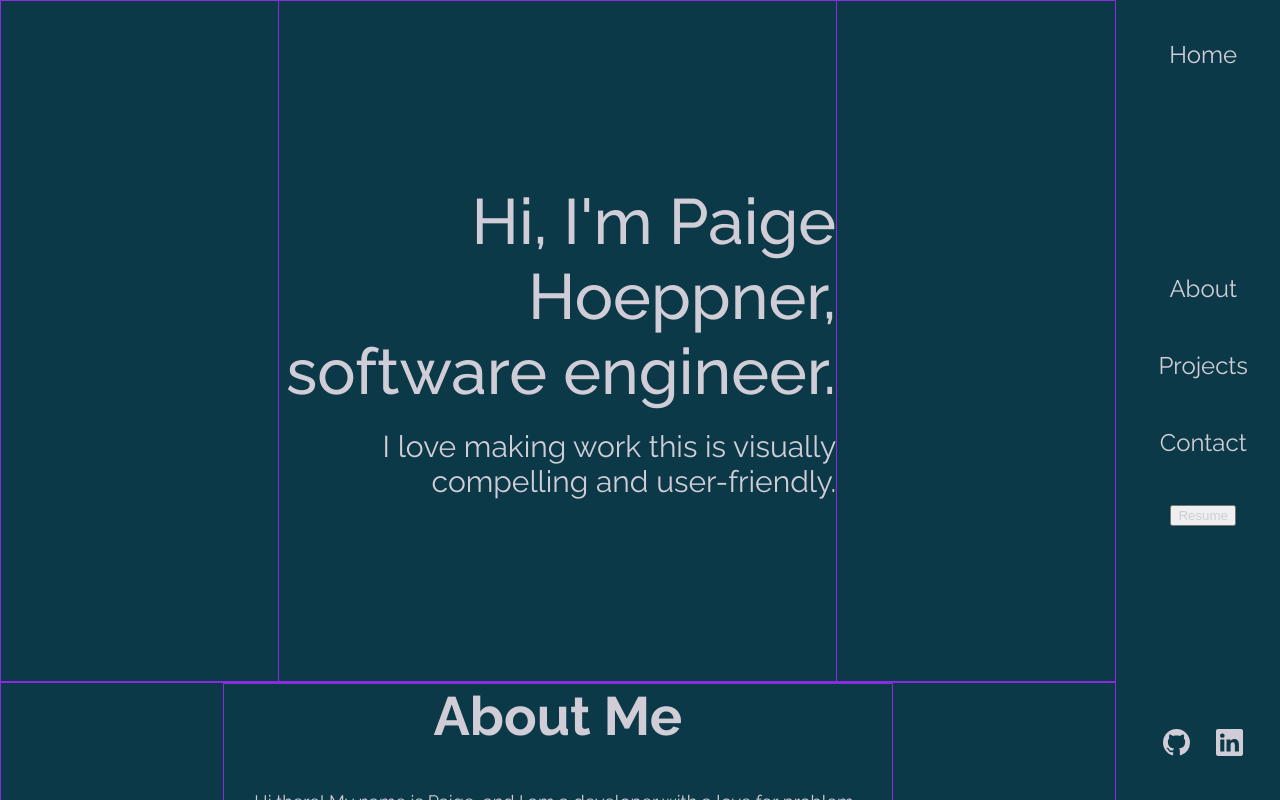
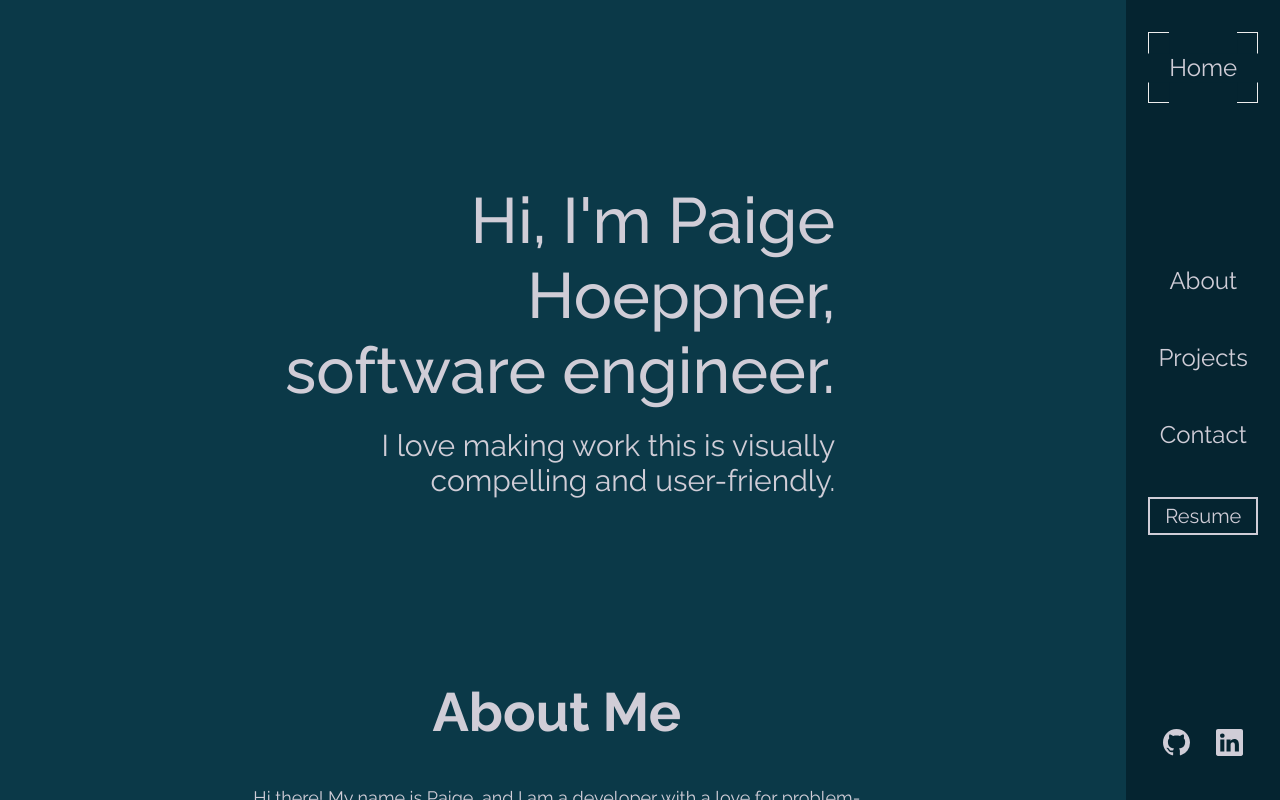
Before and after one commit to thepaiger/portfolio, a React (Create React App) app in the folder client/: page / in a window 1280 px wide. Shown: the top 800 px of the page. Built offline with nearby package versions, Linux system fonts and the light colour scheme.

Commit message:
nav styled, hovers & corners added

```diff
--- a/client/src/layout/Layout.css
+++ b/client/src/layout/Layout.css
@@ -7,6 +7,8 @@ nav {
   width: 12vw;
   height: 100%;
   position: fixed;
+  /* background-color: rgba(0, 0, 0, 0.338); */
+  background-color: #052430;
 }
 
 .section-links {
@@ -18,10 +20,64 @@ nav {
   position: fixed;
 }
 
-.home-link {
+/* .home-link {
   margin: 5vh 0 0 0;
   font-size: 24px;
   z-index: 2;
+} */
+
+/* BORDER CORNER TEST 2 */
+
+.border-corner {
+  position: relative;
+  display: inline-block;
+  width: auto;
+  margin: 4vh 0 0 0;
+  padding: 20px;
+  border: 1px solid #eee;
+}
+
+.border-corner::before,
+.border-corner::after {
+  content: "";
+  position: absolute;
+  background: #052430;
+}
+
+.border-corner::before {
+  /* width: calc(100% + 50px + 2px - 120px); */
+  width: calc(100% - 40px);
+  height: calc(100% + 2px);
+  top: -1px;
+  left: 50%;
+  transform: translateX(-50%);
+  z-index: 1;
+}
+
+.border-corner::after {
+  /* height: calc(100% + 50px + 2px - 120px); */
+  height: calc(100% - 40px);
+  width: calc(100% + 2px);
+  left: -1px;
+  top: 50%;
+  transform: translateY(-50%);
+  z-index: 1;
+}
+
+.home-link {
+  position: relative;
+  display: block;
+  margin: 0;
+  padding: 0;
+  font-size: 24px;
+  z-index: 5;
+}
+
+.border-corner:hover,
+.border-corner:hover > .home-link {
+  border-color: #f7df1e;
+  color: #f7df1e;
+  transition: 0.3s ease-out all;
 }
 
 .nav-link {
@@ -40,6 +96,35 @@ nav {
   margin: 0 2vw 0 0;
 }
 
+.section-links:hover,
+.nav-link:hover {
+  color: #f7df1e;
+  transition: 0.3s ease-out all;
+}
+
+.github-logo svg:hover,
+.linkedin-logo svg:hover {
+  fill: #f7df1e;
+  transition: 0.3s ease-out all;
+}
+
+.resume-btn-nav {
+  font-family: "Raleway", -apple-system, BlinkMacSystemFont, "Segoe UI",
+    "Roboto", sans-serif;
+  font-size: 20px;
+  background-color: #052430;
+  color: #d0cdd7;
+  border: solid 2px #d0cdd7;
+  margin: 0;
+  padding: 5px 15px;
+}
+
+.resume-btn-nav:hover {
+  color: #f7df1e;
+  border: solid 2px #f7df1e;
+  transition: 0.3s ease-out all;
+}
+
 main {
   width: 87vw;
 }
--- a/client/src/layout/Layout.jsx
+++ b/client/src/layout/Layout.jsx
@@ -5,15 +5,29 @@ import { NavHashLink } from "react-router-hash-link";
 import "./Layout.css";
 
 // Assets
-import githubLogo from "../assets/graphics/github.svg";
-import linkedinLogo from "../assets/graphics/linkedin.svg";
 import resumePdf from "../assets/resume/paige-hoeppner-resume.pdf";
+
+// Services
+import { logos } from "../services/logos"
+
 
 export default function Layout({ children }) {
   return (
     <div className="layout">
       <nav>
-        <NavHashLink
+        <div className="border-corner">
+          <NavHashLink
+            className="home-link"
+            smooth
+            to="#top"
+            activeClassName="selected"
+          // activeStyle={{ color: "red" }}
+          >
+            Home
+          </NavHashLink>
+        </div>
+
+        {/* <NavHashLink
           className="home-link"
           smooth
           to="#top"
@@ -21,7 +35,7 @@ export default function Layout({ children }) {
         // activeStyle={{ color: "red" }}
         >
           Home
-        </NavHashLink>
+        </NavHashLink> */}
         <div className="section-links">
           <NavHashLink
             className="nav-link"
@@ -50,15 +64,9 @@ export default function Layout({ children }) {
           >
             Contact
           </NavHashLink>
-          <button>
-            <a
-              href={resumePdf}
-              target="_blank"
-              rel="noopener noreferrer"
-            >
-              Resume
-            </a>
-          </button>
+          <a href={resumePdf} target="_blank" rel="noopener noreferrer">
+            <button className="resume-btn-nav">Resume</button>
+          </a>
         </div>
         <div className="logo-links">
           <a
@@ -67,7 +75,7 @@ export default function Layout({ children }) {
             target="_blank"
             rel="noopener noreferrer"
           >
-            <img src={githubLogo} alt="Github Logo" />
+            {logos[0].svg}
           </a>
           <a
             className="linkedin-logo"
@@ -75,7 +83,7 @@ export default function Layout({ children }) {
             target="_blank"
             rel="noopener noreferrer"
           >
-            <img src={linkedinLogo} alt="LinkedIn Logo" />
+            {logos[1].svg}
           </a>
         </div>
       </nav>
--- a/client/src/screens/About/About.css
+++ b/client/src/screens/About/About.css
@@ -4,7 +4,6 @@
   align-items: center;
   width: 100%;
   height: fit-content;
-  border: solid 1px blueviolet;
 }
 
 .about-container {
@@ -14,7 +13,6 @@
   align-items: center;
   width: 60%;
   height: 100%;
-  border: solid 1px blueviolet;
 }
 
 .section-heading {
@@ -41,7 +39,6 @@
   align-items: center;
   width: 80px;
   height: 80px;
-  border: solid 1px blueviolet;
   border-radius: 7px;
   background-color: #f4f4f9;
   padding: 5px;
--- a/client/src/screens/About/About.jsx
+++ b/client/src/screens/About/About.jsx
@@ -31,7 +31,7 @@ export default function About() {
           ))}
         </section>
         <a href={resumePdf} target="_blank" rel="noopener noreferrer">
-          <button>Resume</button>
+          <button className="resume-btn">Resume</button>
         </a>
       </div>
     </section>
--- a/client/src/screens/Contact/Contact.css
+++ b/client/src/screens/Contact/Contact.css
@@ -5,13 +5,11 @@
   align-items: center;
   width: 100%;
   height: fit-content;
-  border: solid 1px blueviolet;
 }
 
 .contact-container {
   width: 50%;
   height: fit-content;
-  border: solid 1px blueviolet;
 }
 
 .contact-form {
--- a/client/src/screens/Home/Home.css
+++ b/client/src/screens/Home/Home.css
@@ -5,7 +5,7 @@
   width: 100%;
   height: 85vh;
   min-height: 85vh;
-  border: solid 1px blueviolet;
+  /* background-image: url("../../assets/images/ilya-mirnyy-background.jpg"); */
 }
 
 .intro-container {
@@ -15,7 +15,6 @@
   align-items: flex-end;
   width: 50%;
   height: 100%;
-  border: solid 1px blueviolet;
   text-align: end;
 }
 
--- a/client/src/screens/Projects/Projects.css
+++ b/client/src/screens/Projects/Projects.css
@@ -5,7 +5,6 @@
   align-items: center;
   width: 100%;
   height: fit-content;
-  border: solid 1px blueviolet;
 }
 
 .projects-container {
@@ -14,7 +13,6 @@
   justify-content: center;
   align-items: center;
   width: 65vw;
-  border: solid 1px blueviolet;
 }
 
 .project {
--- /dev/null
+++ b/client/src/services/logos.js
@@ -0,0 +1,36 @@
+export const logos = [
+  {
+    name: "Github",
+    svg: (
+      <svg
+        width="27"
+        height="27"
+        fill="#d0cdd7"
+        viewBox="0 0 16 16"
+        role="img"
+        xmlns="http://www.w3.org/2000/svg"
+      >
+        <title>Github</title>
+        <path d="M8 0C3.58 0 0 3.58 0 8c0 3.54 2.29 6.53 5.47 7.59.4.07.55-.17.55-.38 0-.19-.01-.82-.01-1.49-2.01.37-2.53-.49-2.69-.94-.09-.23-.48-.94-.82-1.13-.28-.15-.68-.52-.01-.53.63-.01 1.08.58 1.23.82.72 1.21 1.87.87 2.33.66.07-.52.28-.87.51-1.07-1.78-.2-3.64-.89-3.64-3.95 0-.87.31-1.59.82-2.15-.08-.2-.36-1.02.08-2.12 0 0 .67-.21 2.2.82.64-.18 1.32-.27 2-.27.68 0 1.36.09 2 .27 1.53-1.04 2.2-.82 2.2-.82.44 1.1.16 1.92.08 2.12.51.56.82 1.27.82 2.15 0 3.07-1.87 3.75-3.65 3.95.29.25.54.73.54 1.48 0 1.07-.01 1.93-.01 2.2 0 .21.15.46.55.38A8.012 8.012 0 0 0 16 8c0-4.42-3.58-8-8-8z" />
+      </svg>
+    ),
+    color: "#d0cdd7",
+  },
+  {
+    name: "LinkedIn",
+    svg: (
+      <svg
+        width="27"
+        height="27"
+        fill="#d0cdd7"
+        viewBox="0 0 16 16"
+        role="img"
+        xmlns="http://www.w3.org/2000/svg"
+      >
+        <title>LinkedIn</title>
+        <path d="M0 1.146C0 .513.526 0 1.175 0h13.65C15.474 0 16 .513 16 1.146v13.708c0 .633-.526 1.146-1.175 1.146H1.175C.526 16 0 15.487 0 14.854V1.146zm4.943 12.248V6.169H2.542v7.225h2.401zm-1.2-8.212c.837 0 1.358-.554 1.358-1.248-.015-.709-.52-1.248-1.342-1.248-.822 0-1.359.54-1.359 1.248 0 .694.521 1.248 1.327 1.248h.016zm4.908 8.212V9.359c0-.216.016-.432.08-.586.173-.431.568-.878 1.232-.878.869 0 1.216.662 1.216 1.634v3.865h2.401V9.25c0-2.22-1.184-3.252-2.764-3.252-1.274 0-1.845.7-2.165 1.193v.025h-.016a5.54 5.54 0 0 1 .016-.025V6.169h-2.4c.03.678 0 7.225 0 7.225h2.4z" />
+      </svg>
+    ),
+    color: "#d0cdd7",
+  },
+];
```
Also changed, not shown: 1 other file (tests, documents, lock files or other folders).
